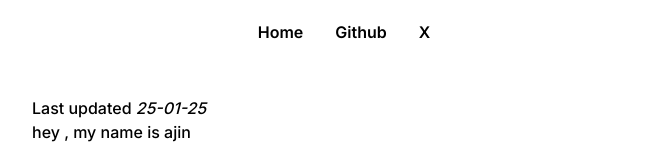
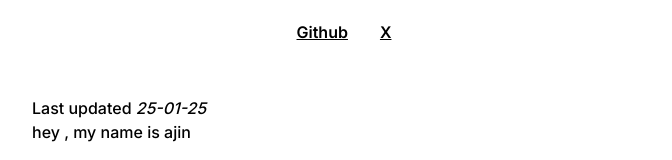
Before and after one commit to aajinn/0Ared, a Next.js app: page / in a window 1280 px wide. Shown: the top 160 px of the page, without its empty margins (296-968 px from the left). Built offline with nearby package versions, Linux system fonts and the light colour scheme.

Commit message:
removed home link from header

```diff
--- a/src/components/Header.tsx
+++ b/src/components/Header.tsx
@@ -7,22 +7,15 @@ export default function Header() {
                 <div className="flex flex-col items-center">
                     <nav className="flex flex-wrap justify-center space-x-2 md:space-x-4">
                         <Link
-                            href="/"
-                            className="hover:text-gray-300 px-2 py-1 font-semibold">
-                            <span>
-                                Home
-                            </span>
-                        </Link>
-                        <Link
                             href="https://github.com/aajinn"
-                            className="hover:text-gray-300 px-2 py-1 font-semibold">
+                            className="hover:text-gray-300 px-2 py-1 font-semibold underline">
                             <span>
                                 Github
                             </span>
                         </Link>
                         <Link
                             href="https://x.com/ChandyAjin"
-                            className="hover:text-gray-300 px-2 py-1 font-semibold">
+                            className="hover:text-gray-300 px-2 py-1 font-semibold underline">
                             <span>
                                 X
                             </span>
```
